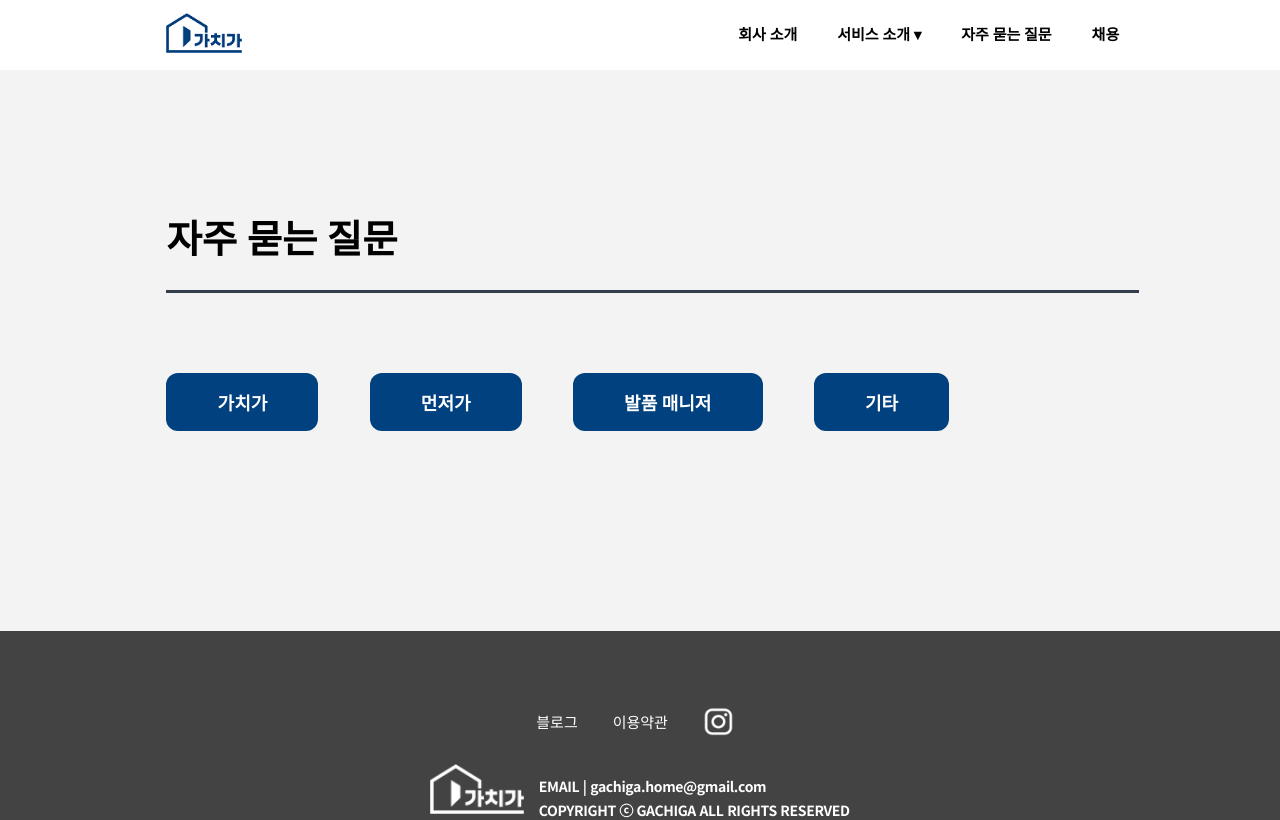
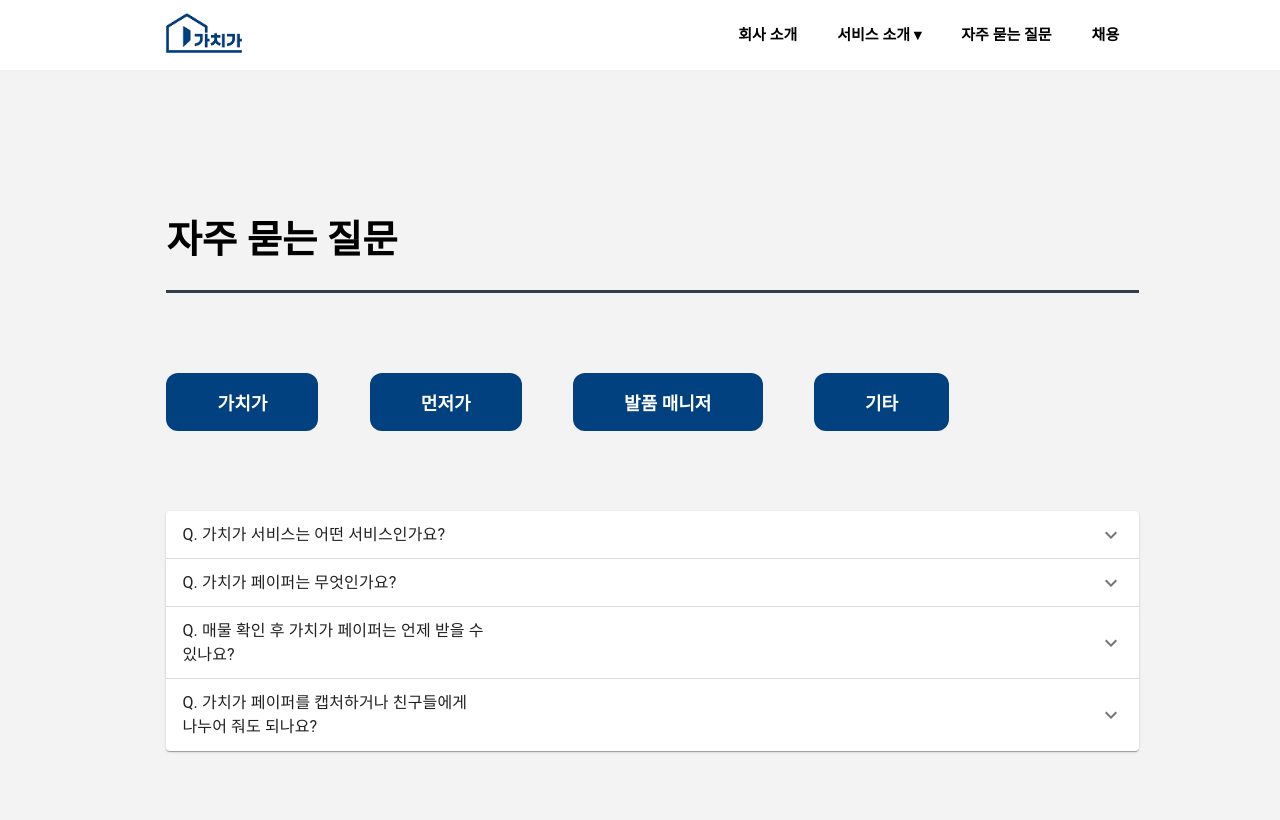
Before and after one commit to willjsw/Gachiga, a React (Create React App) app in the folder gachiga/: page /faq in a window 1280 px wide. Shown: the top 820 px of the page. Built offline with nearby package versions, Linux system fonts and the light colour scheme.

Commit message:
arcordian hook added(must be renovated

```diff
--- a/gachiga/package.json
+++ b/gachiga/package.json
@@ -5,6 +5,7 @@
   "dependencies": {
     "@emotion/react": "^11.10.4",
     "@emotion/styled": "^11.10.4",
+    "@mui/icons-material": "^5.10.9",
     "@mui/lab": "^5.0.0-alpha.104",
     "@mui/material": "^5.10.10",
     "@testing-library/jest-dom": "^5.16.5",
--- a/gachiga/src/components/faq/FAQMain.js
+++ b/gachiga/src/components/faq/FAQMain.js
@@ -1,5 +1,6 @@
 import styled from 'styled-components';
 import FAQButton from './faq_button/FAQButton';
+import ControlledAccordions from "../../hooks/acordian"
 
 const MainContainer =styled.div`
 
@@ -50,7 +51,10 @@ justify-content: space-between;
 padding-top: 30vh;
 }
 `
-
+const ArcordianPositioner =styled.div`
+margin-top: 10vh;
+}
+`
 
 function FAQMain(){
 
@@ -65,6 +69,10 @@ function FAQMain(){
                         <FAQButton>먼저가</FAQButton>
                         <FAQButton>발품 매니저</FAQButton>
                         <FAQButton>기타</FAQButton>
+                        <ArcordianPositioner>
+                        <ControlledAccordions />
+                        </ArcordianPositioner>
+
 
                 </ButtonPositioner>
             </TextContainer>
--- /dev/null
+++ b/gachiga/src/hooks/acordian.js
@@ -0,0 +1,90 @@
+import * as React from 'react';
+import Accordion from '@mui/material/Accordion';
+import AccordionDetails from '@mui/material/AccordionDetails';
+import AccordionSummary from '@mui/material/AccordionSummary';
+import Typography from '@mui/material/Typography';
+import ExpandMoreIcon from '@mui/icons-material/ExpandMore';
+
+export default function ControlledAccordions() {
+  const [expanded, setExpanded] = React.useState(false);
+
+  const handleChange = (panel) => (event, isExpanded) => {
+    setExpanded(isExpanded ? panel : false);
+  };
+
+  return (
+    <div>
+      <Accordion expanded={expanded === 'panel1'} onChange={handleChange('panel1')}>
+        <AccordionSummary
+          expandIcon={<ExpandMoreIcon />}
+          aria-controls="panel1bh-content"
+          id="panel1bh-header"
+        >
+          <Typography sx={{ width: '33%', flexShrink: 0 }}>
+          Q. 가치가 서비스는 어떤 서비스인가요?
+          </Typography>
+          <Typography sx={{ color: 'text.secondary' }}></Typography>
+        </AccordionSummary>
+        <AccordionDetails>
+          <Typography>
+          가치가 서비스는 풍부한 경험과 전문성을 갖춘 발품 매니저가 고객님과 함께 부동산 매물을 발품 파는 동행 서비스입니다.<br/>
+          매물 구석구석을 어떻게 확인해야 할지 안내하며 고객님과 공인중개사 간의 소통을 돕는 서비스입니다.<br/>
+          동행 후 확인한 모든 매물에 대해 가치가 페이퍼가 제공됩니다.
+          </Typography>
+        </AccordionDetails>
+      </Accordion>
+      <Accordion expanded={expanded === 'panel2'} onChange={handleChange('panel2')}>
+        <AccordionSummary
+          expandIcon={<ExpandMoreIcon />}
+          aria-controls="panel2bh-content"
+          id="panel2bh-header"
+        >
+          <Typography sx={{ width: '33%', flexShrink: 0 }}>Q. 가치가 페이퍼는 무엇인가요?</Typography>
+          <Typography sx={{ color: 'text.secondary' }}>
+          </Typography>
+        </AccordionSummary>
+        <AccordionDetails>
+          <Typography>
+            Donec placerat, lectus sed mattis semper, neque lectus feugiat lectus,
+            varius pulvinar diam eros in elit. Pellentesque convallis laoreet
+            laoreet.
+          </Typography>
+        </AccordionDetails>
+      </Accordion>
+      <Accordion expanded={expanded === 'panel3'} onChange={handleChange('panel3')}>
+        <AccordionSummary
+          expandIcon={<ExpandMoreIcon />}
+          aria-controls="panel3bh-content"
+          id="panel3bh-header"
+        >
+          <Typography sx={{ width: '33%', flexShrink: 0 }}>
+          Q. 매물 확인 후 가치가 페이퍼는 언제 받을 수 있나요?
+          </Typography>
+          <Typography sx={{ color: 'text.secondary' }}>
+          </Typography>
+        </AccordionSummary>
+        <AccordionDetails>
+          <Typography>
+            Nunc vitae orci ultricies, auctor nunc in, volutpat nisl. Integer sit
+            amet egestas eros, vitae egestas augue. Duis vel est augue.
+          </Typography>
+        </AccordionDetails>
+      </Accordion>
+      <Accordion expanded={expanded === 'panel4'} onChange={handleChange('panel4')}>
+        <AccordionSummary
+          expandIcon={<ExpandMoreIcon />}
+          aria-controls="panel4bh-content"
+          id="panel4bh-header"
+        >
+          <Typography sx={{ width: '33%', flexShrink: 0 }}>Q. 가치가 페이퍼를 캡처하거나 친구들에게 나누어 줘도 되나요?</Typography>
+        </AccordionSummary>
+        <AccordionDetails>
+          <Typography>
+            Nunc vitae orci ultricies, auctor nunc in, volutpat nisl. Integer sit
+            amet egestas eros, vitae egestas augue. Duis vel est augue.
+          </Typography>
+        </AccordionDetails>
+      </Accordion>
+    </div>
+  );
+}
```
Also changed, not shown: 1 other file (tests, documents, lock files or other folders).
